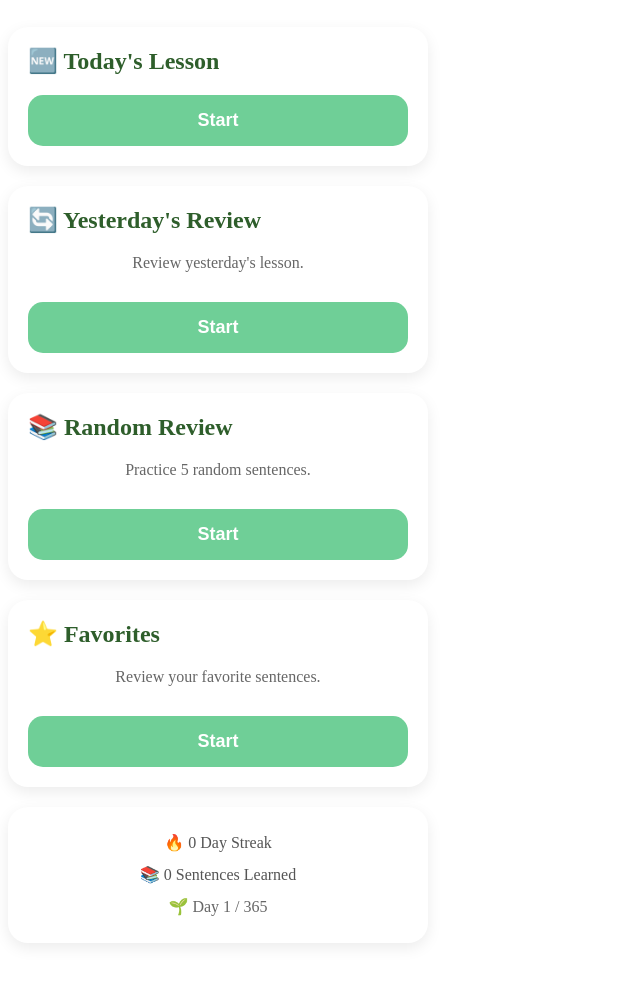
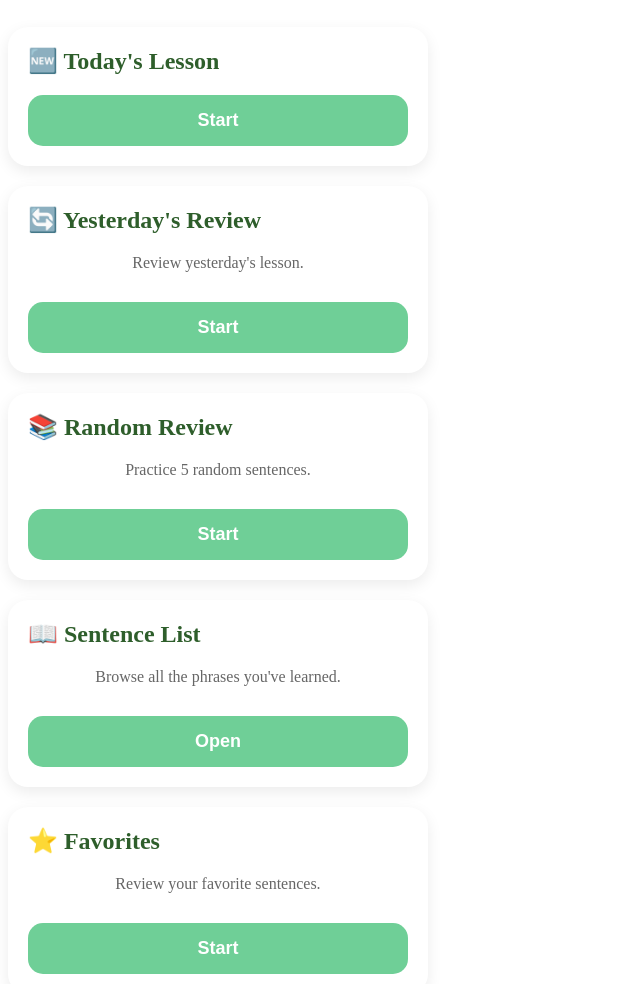
Before and after one commit to pfd2mjp6tm-maker/Daily-English, a plain HTML site: page index.html in a window 1280 px wide. Shown: the part 115-1099 px from the top of the page, without its empty margins (0-640 px from the left). Before the commit the page ends 1078 px from the top, so only its background shows below. Drawn offline with Linux system fonts and the light colour scheme.

Commit message:
index.html を更新

```diff
--- a/index.html
+++ b/index.html
@@ -103,6 +103,30 @@ Start
 
 
 <!-- ============================
+     Sentence List
+============================= -->
+
+<div class="card">
+
+<h2>📖 Sentence List</h2>
+
+<p class="subtitle">
+Browse all the phrases you've learned.
+</p>
+
+<a href="sentence-list.html">
+
+<button>
+Open
+</button>
+
+</a>
+
+</div>
+
+
+
+<!-- ============================
      Favorites
 ============================= -->
 
```
